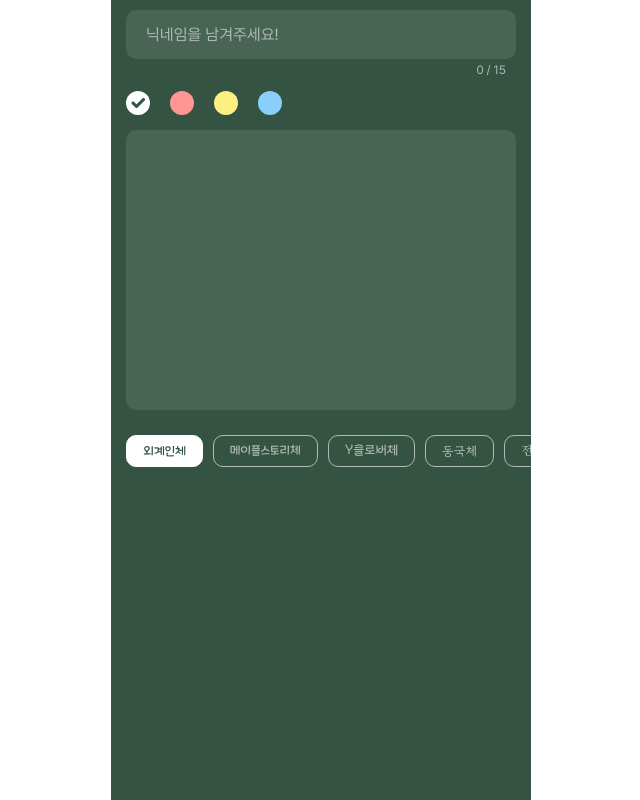
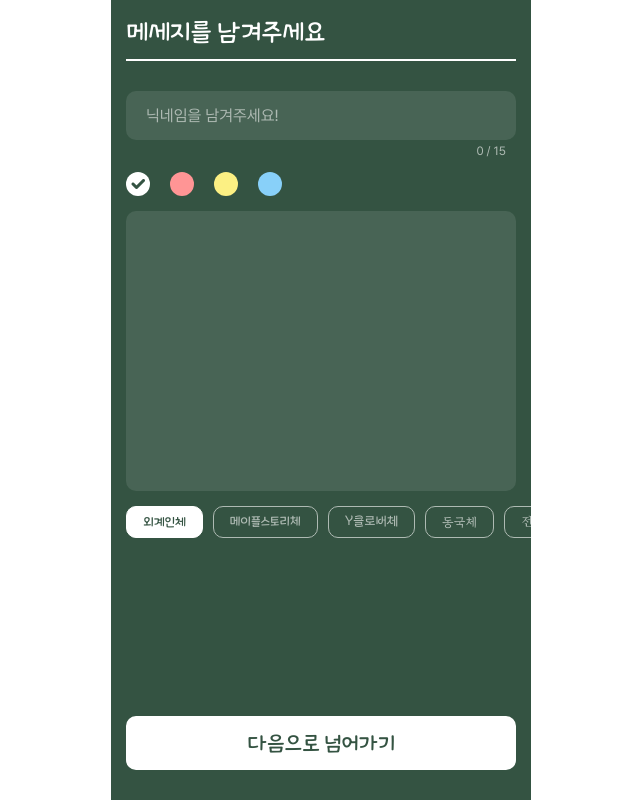
Before and after one commit to balckBoard-4line/balckBoard-front, a React (Vite) app: page /letterCreate/1 in a window 1280 px wide. Shown: the whole page, without its empty margins (319-959 px from the left). Built offline with nearby package versions, Linux system fonts and the light colour scheme.

Commit message:
:sparkles: Feat: TextEditor 컬러설정
컬러설정이 가능합니다. 하지만, 글자를 선택했을때만 변경되어서 수정이 필요합니다...

```diff
--- /dev/null
+++ b/src/components/common/button/Button.jsx
@@ -0,0 +1,12 @@
+import React from "react";
+import * as S from "./style";
+
+function Button({ content, type, buttonHandeler }) {
+  return (
+    <S.ButtonWrapper>
+      <S.ButtonArea $type={type}>{content}</S.ButtonArea>
+    </S.ButtonWrapper>
+  );
+}
+
+export default Button;
--- /dev/null
+++ b/src/components/common/button/style.jsx
@@ -0,0 +1,27 @@
+import styled from "styled-components";
+
+export const ButtonWrapper = styled.div`
+  width: 100%;
+  padding: 0px 15px;
+  margin-bottom: 30px;
+`;
+
+export const ButtonArea = styled.div`
+  width: 100%;
+  padding: 15px 0px;
+  border-radius: 10px;
+  font-size: 20px;
+
+  display: flex;
+  justify-content: center;
+  align-items: center;
+
+  cursor: pointer;
+
+  color: ${props =>
+    props.$type == "white" ? props => props.theme.colors.main1 : "white"};
+  background-color: ${props =>
+    props.$type == "white" ? "white" : props => props.theme.colors.main1};
+
+  border: 2px solid white;
+`;
--- /dev/null
+++ b/src/components/layout/header/InputHeader.jsx
@@ -0,0 +1,12 @@
+import React from "react";
+import * as S from "./style";
+
+function InputHeader({ content }) {
+  return (
+    <S.HeaderWrapper $fixed="false">
+      <S.HeaderContent>{content}</S.HeaderContent>
+    </S.HeaderWrapper>
+  );
+}
+
+export default InputHeader;
--- a/src/components/layout/header/style.jsx
+++ b/src/components/layout/header/style.jsx
@@ -1,7 +1,6 @@
 import styled from "styled-components";
 
 export const HeaderWrapper = styled.div`
-  position: fixed;
   top: 0;
   width: 100%;
   max-width: 420px;
@@ -9,8 +8,8 @@ export const HeaderWrapper = styled.div`
   padding-bottom: 15px;
 
   padding: 0px 15px;
-  margin-bottom: 40px;
-  background-color: ${props => props.theme.colors.grey1};
+  margin-bottom: 20px;
+
   z-index: 2;
 `;
 
--- a/src/components/letterTextEditor/LetterTextEditor.jsx
+++ b/src/components/letterTextEditor/LetterTextEditor.jsx
@@ -4,6 +4,8 @@ import useInnerWidth from "../../hooks/usInnerWidth/useInnerWidth";
 import Input from "../common/input/Input";
 
 function LetterTextEditor() {
+  const emSize = (useInnerWidth() / 375) * 10;
+
   const [currentFont, setCurrentFont] = useState("Alien");
   const [currentColor, setCurrentColor] = useState("white");
 
@@ -22,7 +24,6 @@ function LetterTextEditor() {
     { name: "Ssam", korName: "차쌤체" }
   ];
 
-  const emSize = (useInnerWidth() / 375) * 10;
   const fontColor = e => {
     //선택 영역 찾기
     var selected = window.getSelection().getRangeAt(0);
--- a/src/pages/letter/LetterCreate.jsx
+++ b/src/pages/letter/LetterCreate.jsx
@@ -2,9 +2,20 @@ import React from "react";
 import * as S from "./style";
 
 import LetterTextEditor from "../../components/letterTextEditor/LetterTextEditor";
+import InputHeader from "../../components/layout/header/InputHeader";
+import Button from "../../components/common/button/Button";
 
 function LetterCreatePage() {
-  return <LetterTextEditor />;
+  return (
+    <S.PageWrapper>
+      <InputHeader content={"메세지를 남겨주세요"} />
+      <S.PageContent>
+        <LetterTextEditor />
+      </S.PageContent>
+
+      <Button content={"다음으로 넘어가기"} type={"white"} />
+    </S.PageWrapper>
+  );
 }
 
 export default LetterCreatePage;
--- a/src/pages/letter/LetterEditor.jsx
+++ b/src/pages/letter/LetterEditor.jsx
@@ -3,7 +3,13 @@ import * as S from "./style";
 import BlackBoardEditor from "../../components/blackBoard/BlackBoardEditor";
 
 function LetterEditor() {
-  return <BlackBoardEditor />;
+  return (
+    <S.PageWrapper>
+      <S.PageContent>
+        <BlackBoardEditor />
+      </S.PageContent>
+    </S.PageWrapper>
+  );
 }
 
 export default LetterEditor;
--- a/src/pages/letter/style.jsx
+++ b/src/pages/letter/style.jsx
@@ -0,0 +1,14 @@
+import styled from "styled-components";
+
+export const PageWrapper = styled.div`
+  width: 100%;
+  height: 100vh;
+  display: flex;
+  flex-direction: column;
+  justify-content: space-between;
+`;
+
+export const PageContent = styled.div`
+  flex-grow: 1;
+  overflow-y: scroll;
+`;
```
